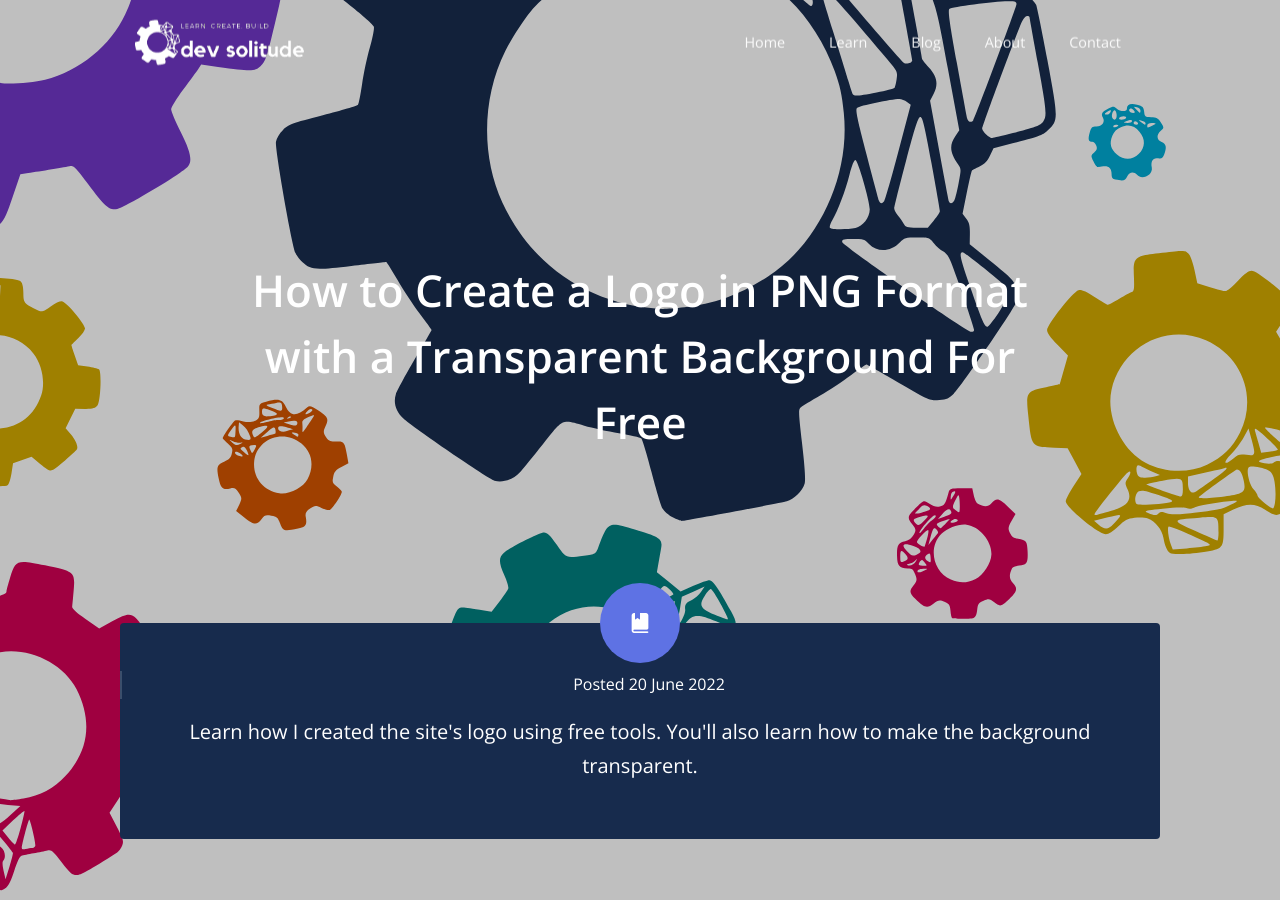
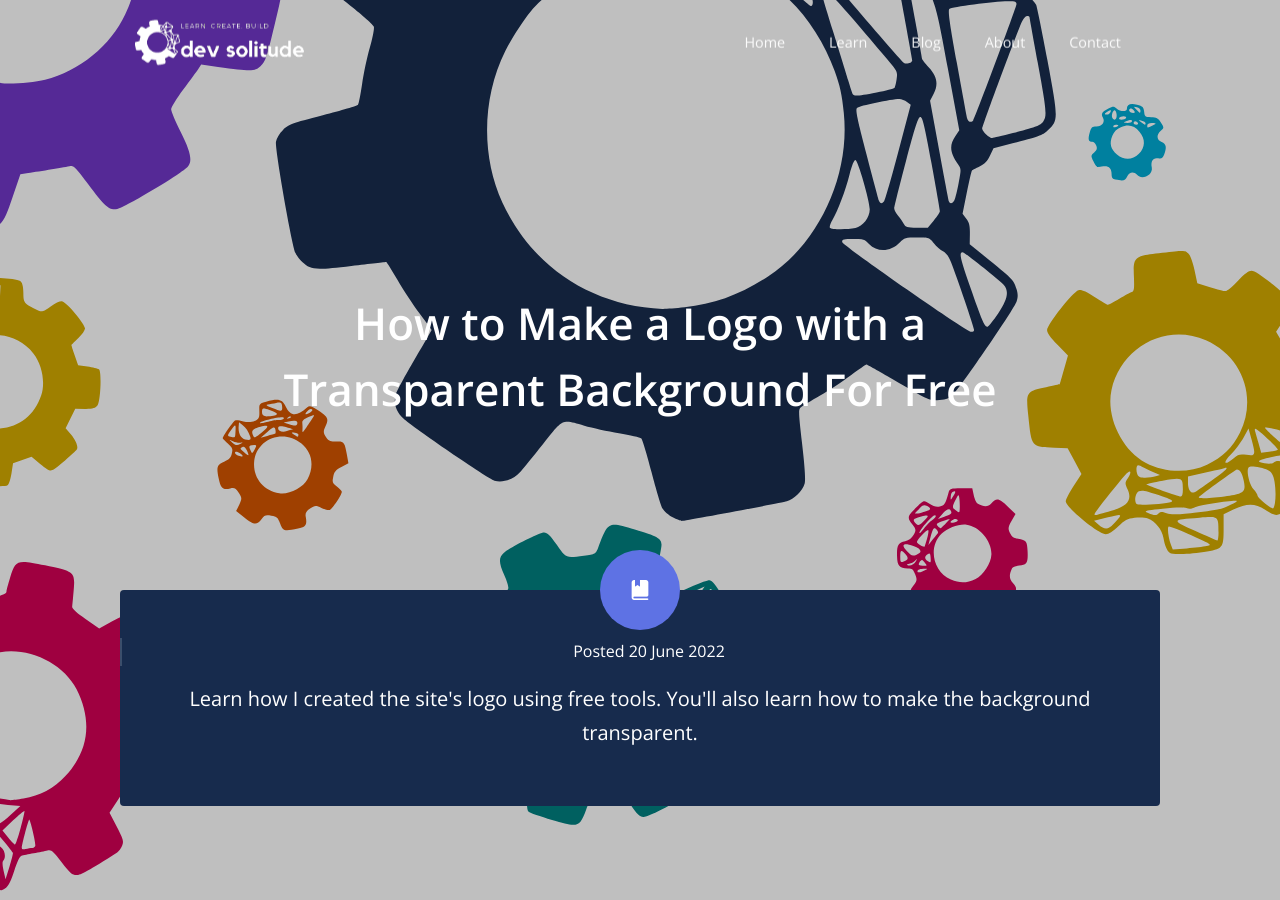
Before and after one commit to wtmadaj/DevSolitude, a Jekyll site: the page built from _posts/2022-06-20-Make-logo-with-transaparent-bg-free.md, in a window 1280 px wide and 900 px high. Built offline with Jekyll 4.4.1, drawn with Linux system fonts in a browser that asks for light colours; nearby versions of some CDN libraries; some of the changed text lies outside the part shown.

Commit message:
updated post

```diff
--- a/_posts/2022-06-20-Create-a-logo-png-free.md
+++ b/_posts/2022-06-20-Make-logo-with-transaparent-bg-free.md
@@ -1,5 +1,5 @@
 ---
-title: How to Create a Logo in PNG Format with a Transparent Background For Free
+title: How to Make a Logo with a Transparent Background For Free
 date: 2022-06-20 00:00:00
 description: Learn how I created the site's logo using free tools. You'll also learn how to make the background transparent.
 featured_image: /assets/img/brand/Contact.svg
```
